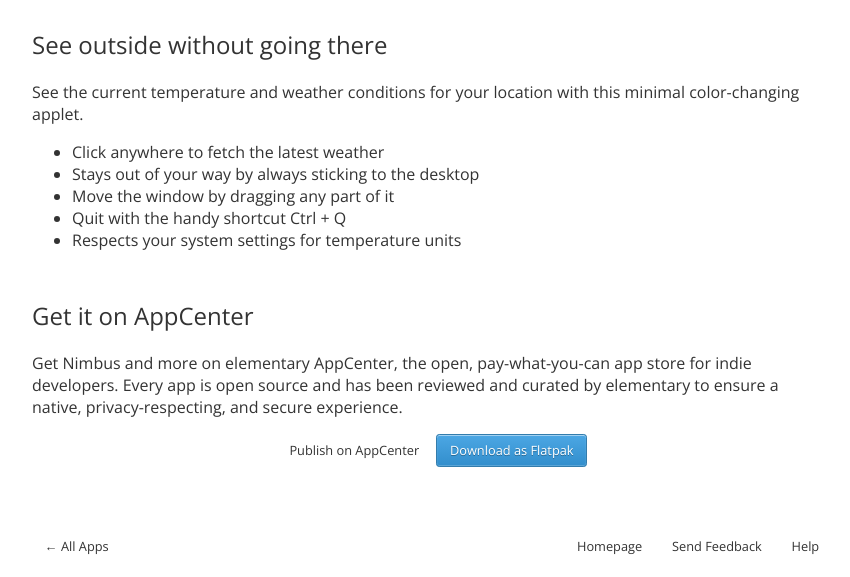
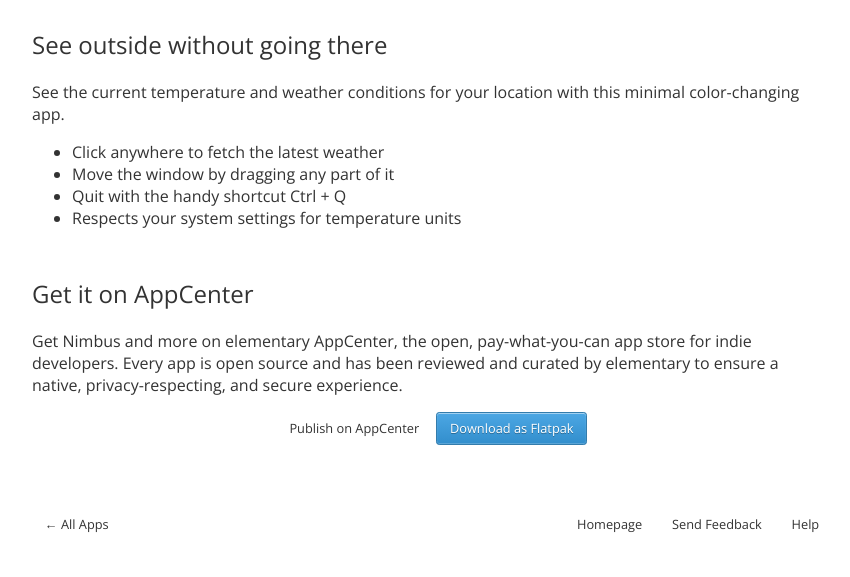
Before and after one commit to elementary/appcenter-web, a Jekyll site: the page built from _apps/io.github.danirabbit.nimbus.md, in a window 1280 px wide. Shown: the part 448-1025 px from the top of the page, without its empty margins (208-1058 px from the left). Built offline with Jekyll 4.4.1, drawn with Linux system fonts in a browser that asks for light colours; nearby versions of some CDN libraries; after the commit the page ends 1003 px from its top, so only the background shows below that.

```diff
--- a/_apps/io.github.danirabbit.nimbus.md
+++ b/_apps/io.github.danirabbit.nimbus.md
@@ -8,7 +8,7 @@ help_page: https://github.com/danirabbit/nimbus/discussions
 bugtracker: https://github.com/danirabbit/nimbus/issues
 dist: flatpak
 screenshots:
-  - https://raw.githubusercontent.com/danirabbit/nimbus/1.0.0/data/screenshot.png
+  - https://raw.githubusercontent.com/danirabbit/nimbus/1.1.0/data/screenshot.png
 icons:
   "64": https://flatpak.elementary.io/repo/appstream/x86_64/icons/64x64/io.github.danirabbit.nimbus.png
   "128": https://flatpak.elementary.io/repo/appstream/x86_64/icons/128x128/io.github.danirabbit.nimbus.png
@@ -21,10 +21,9 @@ releases:
 redirect_from: /io.github.danirabbit.nimbus.desktop/
 ---
 
-<p>See the current temperature and weather conditions for your location with this minimal color-changing applet.</p>
+<p>See the current temperature and weather conditions for your location with this minimal color-changing app.</p>
 <ul>
 <li>Click anywhere to fetch the latest weather</li>
-<li>Stays out of your way by always sticking to the desktop</li>
 <li>Move the window by dragging any part of it</li>
 <li>Quit with the handy shortcut Ctrl + Q</li>
 <li>Respects your system settings for temperature units</li>
```
